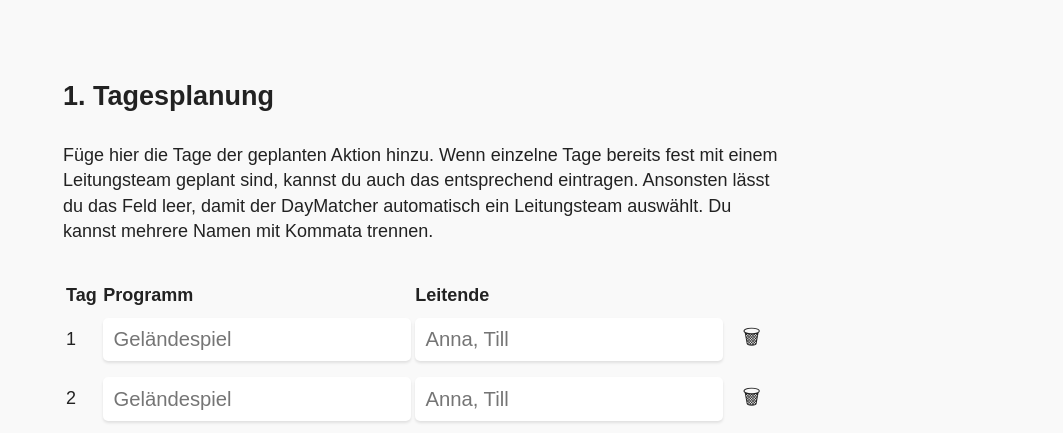
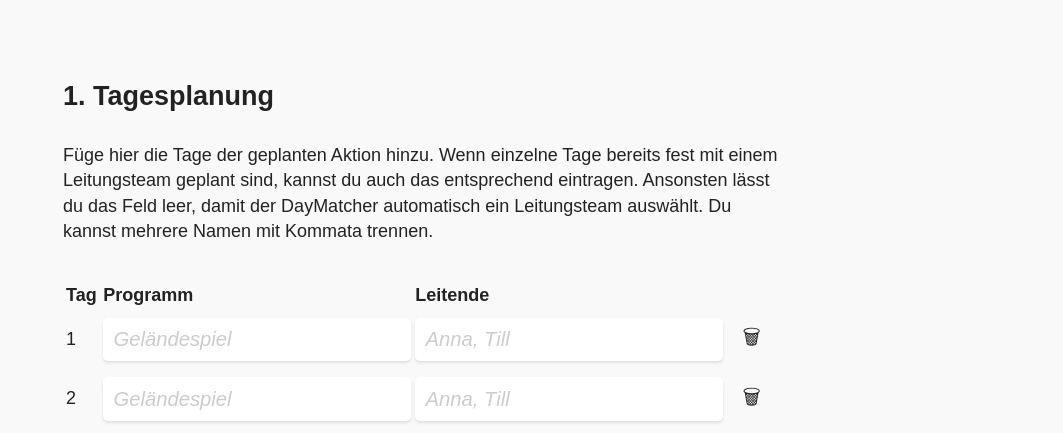
Before and after one commit to tillsanders/day-matcher-3000, a website with bundled scripts: page index.html in a window 1280 px wide. Shown: the part 367-800 px from the top of the page, without its empty margins (217-1280 px from the left). Built offline with nearby package versions, Linux system fonts and the light colour scheme.

Commit message:
fix: placeholder styling
Signed-off-by: Till Sanders <mail@till-sanders.de>

```diff
--- a/styles/4_form.css
+++ b/styles/4_form.css
@@ -7,7 +7,16 @@ input, textarea, select {
   appearance: none;
 }
 
-input:hover, textarea:hover, select:hover {
+input, textarea {
+  width: 100%;
+}
+
+::placeholder {
+  font-style: italic;
+  color: #CCC;
+}
+
+input:hover, textarea:hover, select:hover,  {
   box-shadow: 0 2px 3px 0 rgba(0, 0, 0, 0.1), inset 0 0 0 2px #CDC;
 }
 
```
